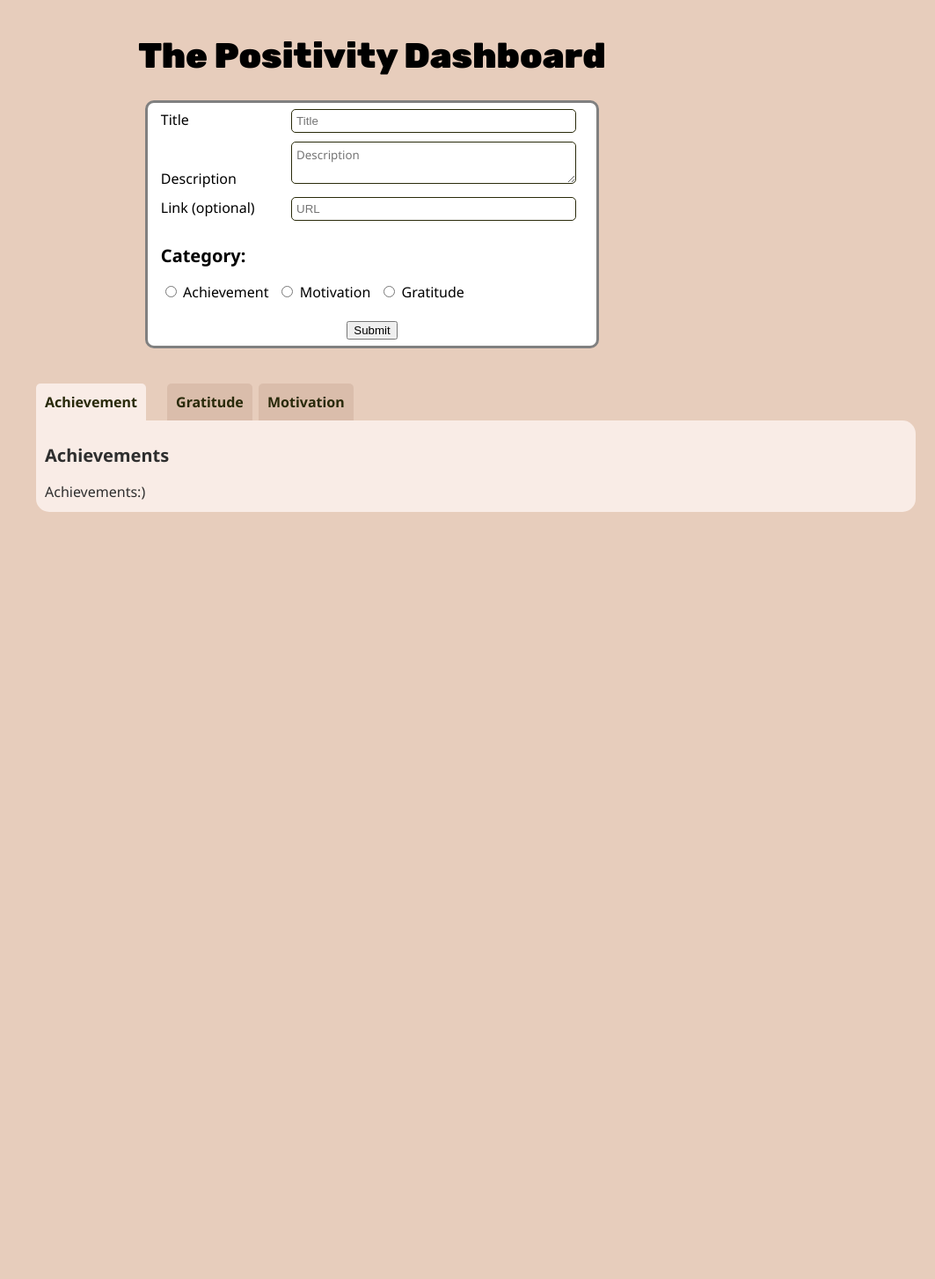
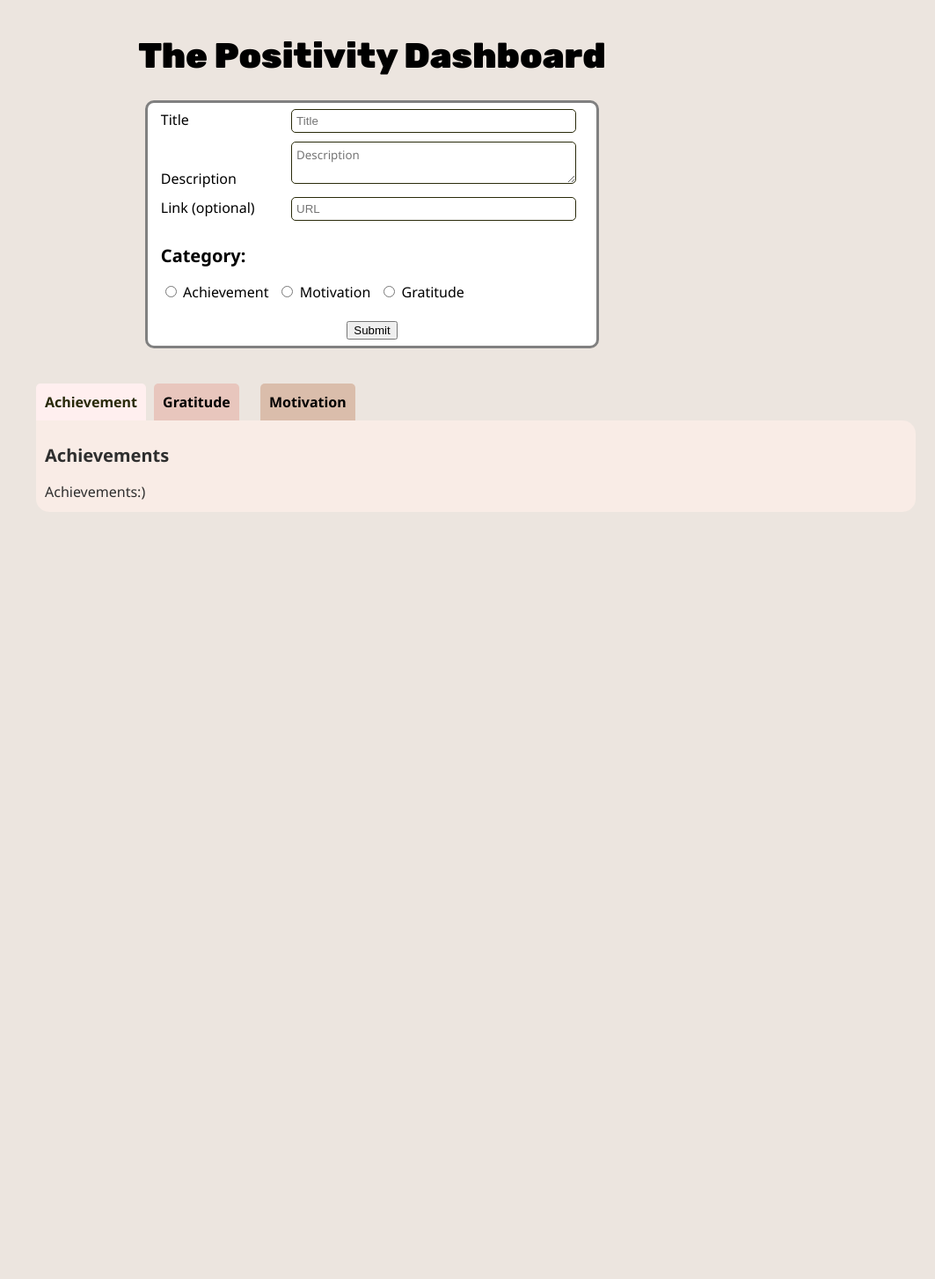
Before and after one commit to tiffanymatthe/positivitydashboard, a PHP site: page / in a window 1280 px wide. Shown: the whole page at 88% size, without its empty margins (217-1280 px from the left). Run offline with PHP 8.4, Linux system fonts and the light colour scheme; data that the repository does not hold is empty; some libraries are stand-ins or nearby versions.

Commit message:
Add color changes.

```diff
--- a/index.php
+++ b/index.php
@@ -125,7 +125,6 @@ if ($stmt = mysqli_prepare($conn, $sql)) {
 
     <div id="main_content">
 
-
         <li class="selected" id="page1" onclick="change_tab(this.id); ">Achievement</li>
         <li class="notselected" id="page2" onclick="change_tab(this.id);">Gratitude</li>
         <li class="notselected" id="page3" onclick="change_tab(this.id);">Motivation</li>
--- a/script.js
+++ b/script.js
@@ -6,6 +6,16 @@ function change_tab(id) {
   document.getElementById("page2").className = "notselected";
   document.getElementById("page3").className = "notselected";
   document.getElementById(id).className = "selected";
+
+  if (id == "page1") {
+    document.getElementById("page_content").style.backgroundColor = "var(--achievement-color)";
+  } else if(id == "page2") {
+      document.getElementById("page_content").style.backgroundColor = "var(--motivation-color)";
+  } else {
+    document.getElementById("page_content").style.backgroundColor = "var(--gratitude-color)";
+  }
+
+
 }
 
 $(document).ready(function () {
--- a/style.css
+++ b/style.css
@@ -3,14 +3,16 @@
 :root {
   --body-font: "Noto Sans", sans-serif;
   --title-font: "Rubik", sans-serif;
-  --bg-color: #e7cdbc;
+  --bg-color: #ECE5DF;
   --text-color: #292a0a;
-  --achievement-color: #f9ece6;
+  --achievement-color: #FFEFEF;
+  --motivation-color: #E8C6BD;
+  --gratitude-color: #DABDAB;
 }
 
 html {
   -webkit-font-smoothing: antialiased;
-  background-color: #e7cdbc;
+  background-color: var(--bg-color);
 }
 
 body {
@@ -62,15 +64,24 @@ h2 {
   margin-right: 20px;
 }
 
-#main_content li.notselected {
-  background-color: #dabdab;
-  margin-right: 3px;
-  color: #292a0a;
+li#page1 {
+    background-color: var(--achievement-color);
+}
+
+li#page2 {
+    background-color: var(--motivation-color);
+}
+
+li#page3 {
+    background-color: var(--gratitude-color);
+}
+
+#page1_desc {
+    background-color: red;
 }
 
 #main_content li.selected {
-  background-color: #f9ece6;
-  margin-right: 20px;
+  margin-right: 5px;
   color: #292a0a;
 }
 
```
